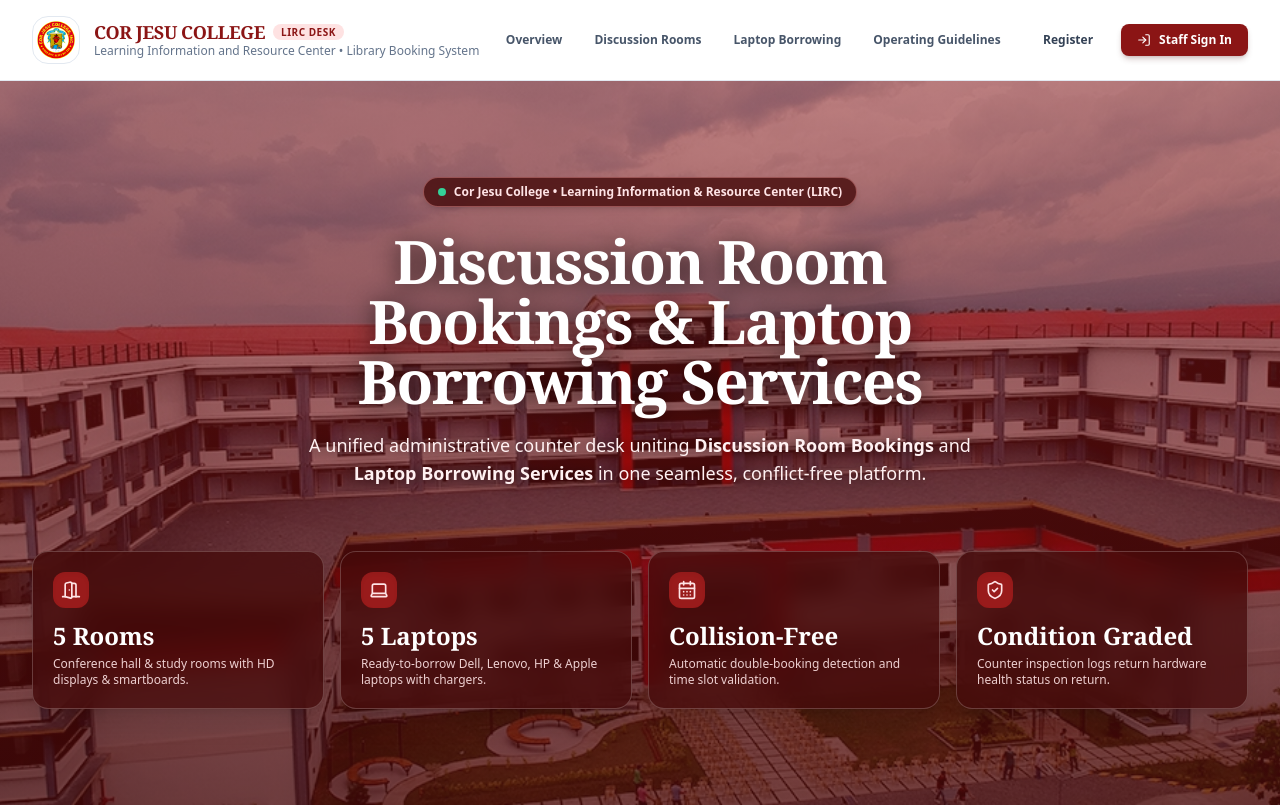
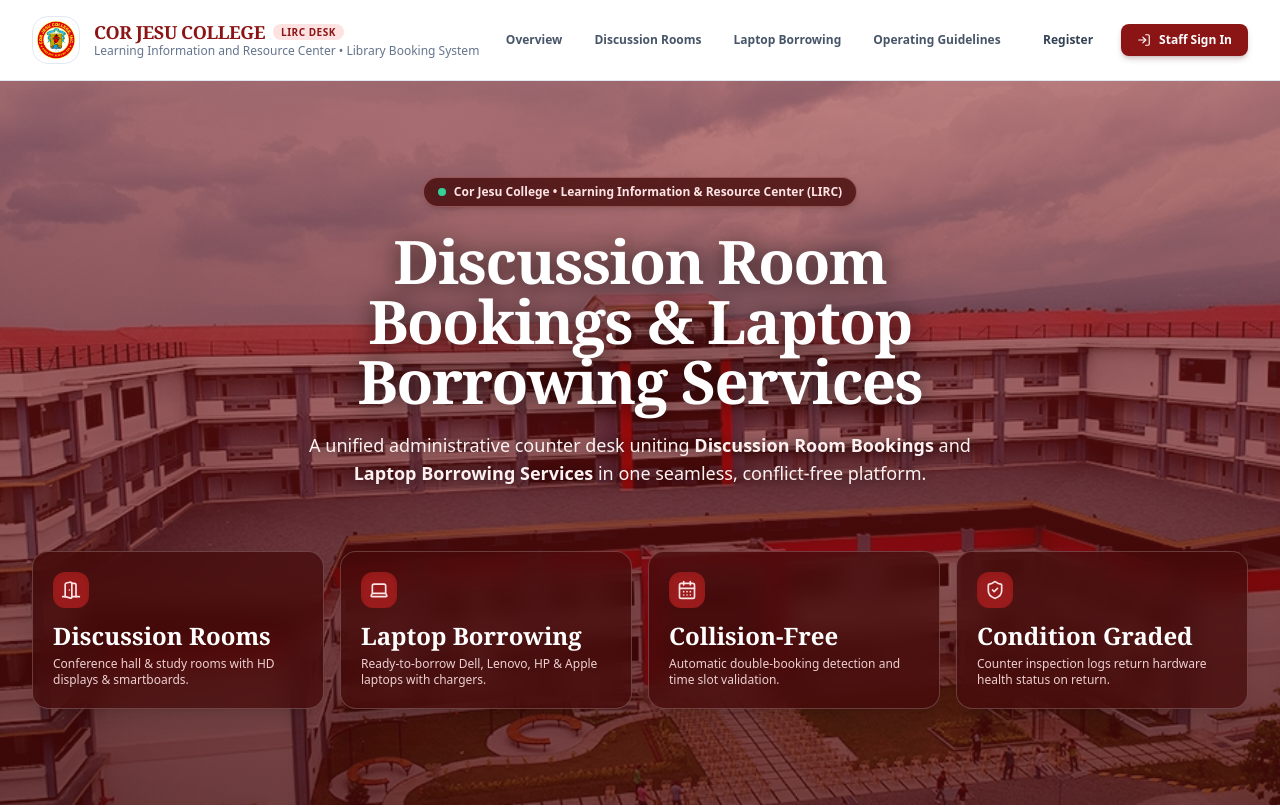
Before and after one commit to ZAndrie/library-booking, a Next.js app: page / in a window 1280 px wide. Shown: the top 807 px of the page. Built offline with nearby package versions, Linux system fonts and the light colour scheme.

Commit message:
refactor(landing): make hero pillar titles dynamic without hardcoded room and laptop numbers

```diff
--- a/src/frontend/views/LandingView.tsx
+++ b/src/frontend/views/LandingView.tsx
@@ -274,7 +274,7 @@ export default function LandingView() {
               <div className="w-9 h-9 rounded-xl bg-red-800 text-rose-100 flex items-center justify-center mb-3 shadow-inner">
                 <DoorOpen className="w-5 h-5" />
               </div>
-              <div className="text-xl sm:text-2xl font-bold text-white font-serif">5 Rooms</div>
+              <div className="text-xl sm:text-2xl font-bold text-white font-serif">Discussion Rooms</div>
               <p className="text-xs text-rose-100/90 mt-1">Conference hall & study rooms with HD displays & smartboards.</p>
             </div>
 
@@ -282,7 +282,7 @@ export default function LandingView() {
               <div className="w-9 h-9 rounded-xl bg-red-800 text-rose-100 flex items-center justify-center mb-3 shadow-inner">
                 <Laptop className="w-5 h-5" />
               </div>
-              <div className="text-xl sm:text-2xl font-bold text-white font-serif">5 Laptops</div>
+              <div className="text-xl sm:text-2xl font-bold text-white font-serif">Laptop Borrowing</div>
               <p className="text-xs text-rose-100/90 mt-1">Ready-to-borrow Dell, Lenovo, HP & Apple laptops with chargers.</p>
             </div>
 
```
